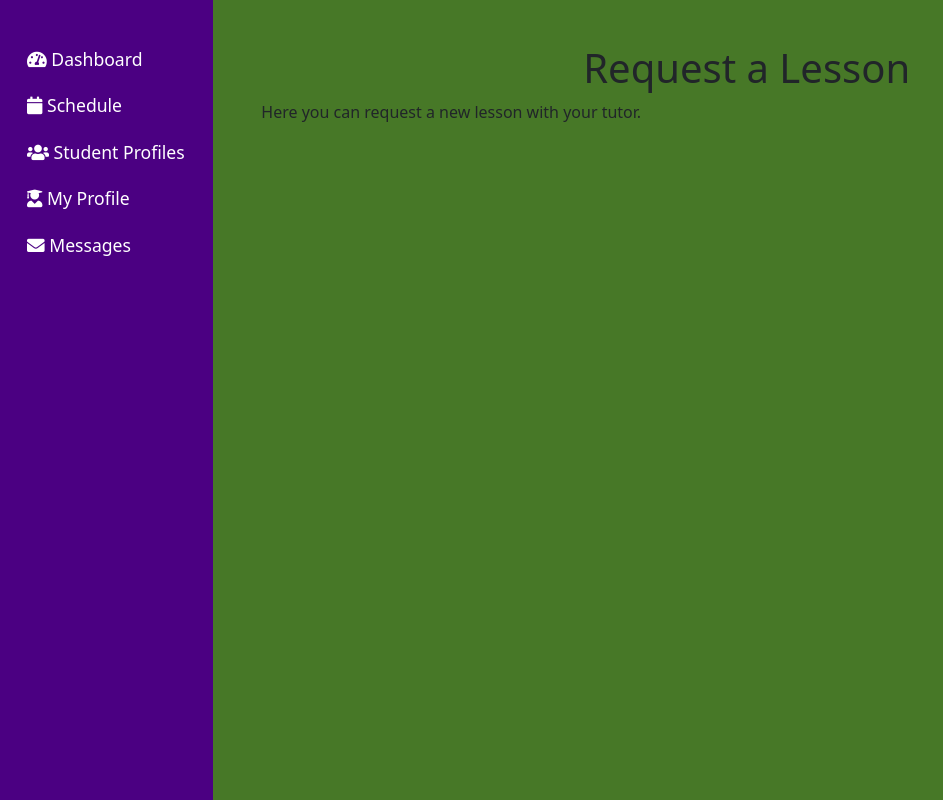
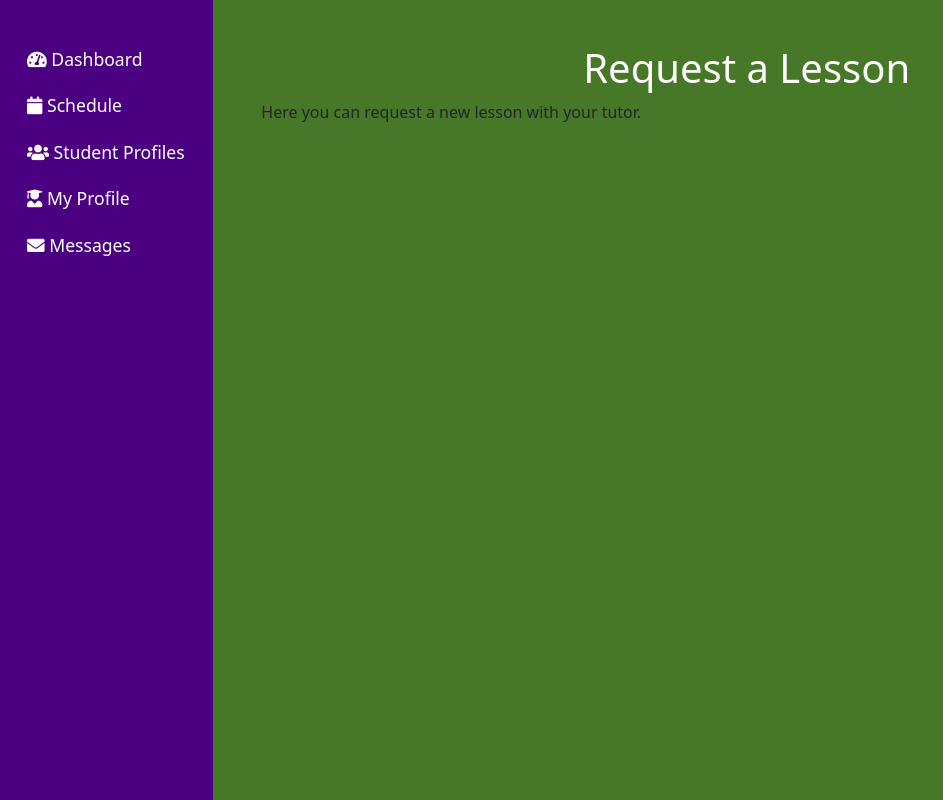
Before and after one commit to arhamzahid23571113/Team-Aardvark, a Django app: template tutorials/templates/request_lesson.html in a window 1280 px wide. Shown: the part 62-862 px from the top of the page, without its empty margins (0-943 px from the left). Run offline with Django 3.2, Linux system fonts and the light colour scheme; the template is opened without the code that fills it, so the values that code supplies are empty; some libraries are stand-ins or nearby versions.

Commit message:
fix title colour request_lesson.html

```diff
--- a/tutorials/templates/request_lesson.html
+++ b/tutorials/templates/request_lesson.html
@@ -4,7 +4,7 @@
 
 {% block content %}
 <div class="container mt-4">
-  <h1 class="text-center">Request a Lesson</h1>
+  <h1 class="text-center text-dashboard-purple mt-4">Request a Lesson</h1>
   <p>Here you can request a new lesson with your tutor.</p>
   <!-- Additional content or form goes here -->
 </div>
```
